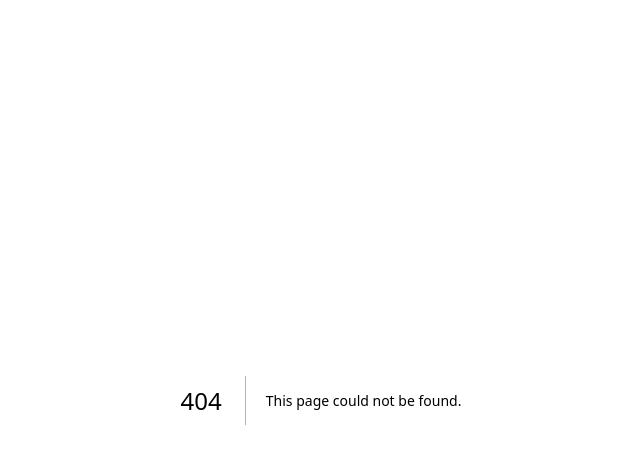
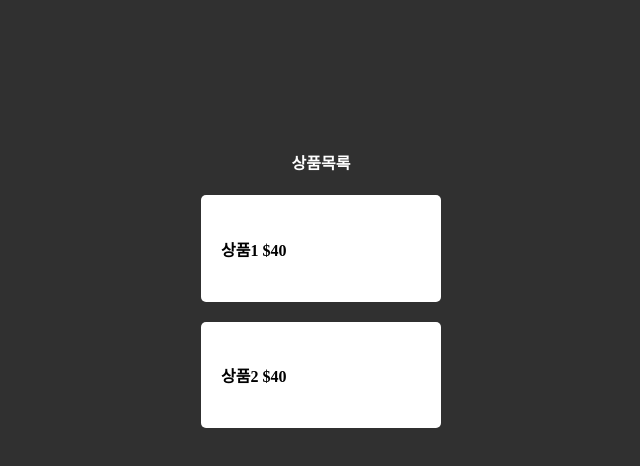
Before and after one commit to HalamLee/practice-NextJS, a Next.js app in the folder fresh/: page /list in a window 1280 px wide. Before the commit this address had no page. Shown: the top 466 px of the page, without its empty margins (319-959 px from the left). Built offline with nearby package versions, Linux system fonts and the light colour scheme.

Commit message:
feat: 상품 목록 페이지 생성

```diff
--- a/fresh/app/globals.css
+++ b/fresh/app/globals.css
@@ -10,3 +10,12 @@
 .title-sub {
   text-align: center;
 }
+
+.food {
+  margin: 20px auto;
+  width: 200px;
+  background: white;
+  color: black;
+  padding: 20px;
+  border-radius: 5px;
+}
--- /dev/null
+++ b/fresh/app/list/page.js
@@ -0,0 +1,13 @@
+export default function List() {
+  return (
+    <div>
+      <h4 className="title">상품목록</h4>
+      <div className="food">
+        <h4>상품1 $40</h4>
+      </div>
+      <div className="food">
+        <h4>상품2 $40</h4>
+      </div>
+    </div>
+  );
+}
```
